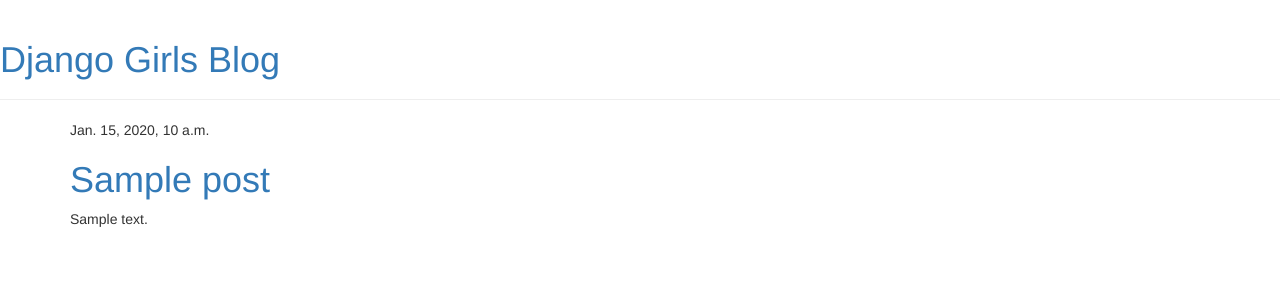
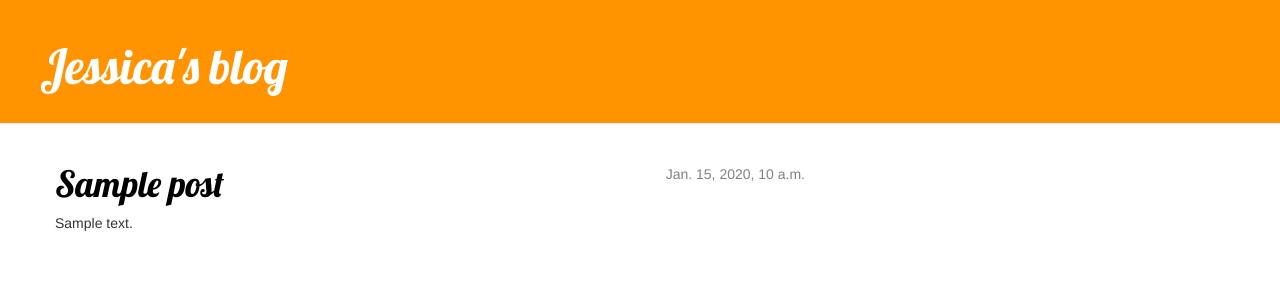
Before and after one commit to jessabarrett/djangogirls-blog, a Django app: template blogjess/templates/blogjess/post_list.html in a window 1280 px wide. Shown: the top 302 px of the page. Run offline with Django 3.2, Linux system fonts and the light colour scheme; the template is opened without the code that fills it: values that come from a table or form of the project are taken from there, others are empty; tables that the repository leaves empty hold one stand-in row (values such as "Sample post"); some libraries are stand-ins or nearby versions.

Commit message:
Added more views to the website.

```diff
--- a/blogjess/templates/blogjess/base.html
+++ b/blogjess/templates/blogjess/base.html
@@ -9,7 +9,7 @@
 	</head>
 	<body>
 		<div class="page-header">
-        	<h1><a href="/">Django Girls Blog</a></h1>
+        	<h1><a href="/">Jessica's blog</a></h1>
     	</div>
     	<div class="content container">
         	<div class="row">
--- a/blogjess/urls.py
+++ b/blogjess/urls.py
@@ -3,4 +3,5 @@ from . import views
 
 urlpatterns = patterns('',
 	url(r'^$', views.post_list),
+	url(r'^post/(?P<pk>[0-9]+)/$', views.post_detail),
 	)
--- a/blogjess/views.py
+++ b/blogjess/views.py
@@ -1,8 +1,12 @@
 from django.shortcuts import render
 from django.utils import timezone
 from .models import Post
+from django.shortcuts import render, get_object_or_404
 
 def post_list(request):
 	posts = Post.objects.filter(published_date__lte=timezone.now()).order_by('published_date')
 	return render(request, 'blogjess/post_list.html', {'posts': posts})
-# Create your views here.
+
+def post_detail(request, pk):
+	post = get_object_or_404(Post, pk=pk)
+	return render(request, 'blogjess/post_detail.html', {'post': post})
--- a/newsite/settings.py
+++ b/newsite/settings.py
@@ -98,3 +98,7 @@ try:
     from .local_settings import *
 except ImportError:
     pass
+
+STATICFILES_DIRS = (
+    os.path.join(BASE_DIR, "static"),
+    )
--- /dev/null
+++ b/static/css/blogjess.css
@@ -0,0 +1,52 @@
+h1 a {
+	color: #45EC6F;
+	font-family: 'Lobster';
+}
+
+.page-header {
+    background-color: #ff9400;
+    margin-top: 0;
+    padding: 20px 20px 20px 40px;
+}
+
+.page-header h1, .page-header h1 a, .page-header h1 a:visited, .page-header h1 a:active {
+    color: #ffffff;
+    font-size: 36pt;
+    text-decoration: none;
+}
+
+.content {
+    margin-left: 40px;
+}
+
+h1, h2, h3, h4 {
+    font-family: 'Lobster', cursive;
+}
+
+.date {
+    float: right;
+    color: #828282;
+}
+
+.save {
+    float: right;
+}
+
+.post-form textarea, .post-form input {
+    width: 100%;
+}
+
+.top-menu, .top-menu:hover, .top-menu:visited {
+    color: #ffffff;
+    float: right;
+    font-size: 26pt;
+    margin-right: 20px;
+}
+
+.post {
+    margin-bottom: 70px;
+}
+
+.post h1 a, .post h1 a:visited {
+    color: #000000;
+}
```
Also changed, not shown: 2 other files.
